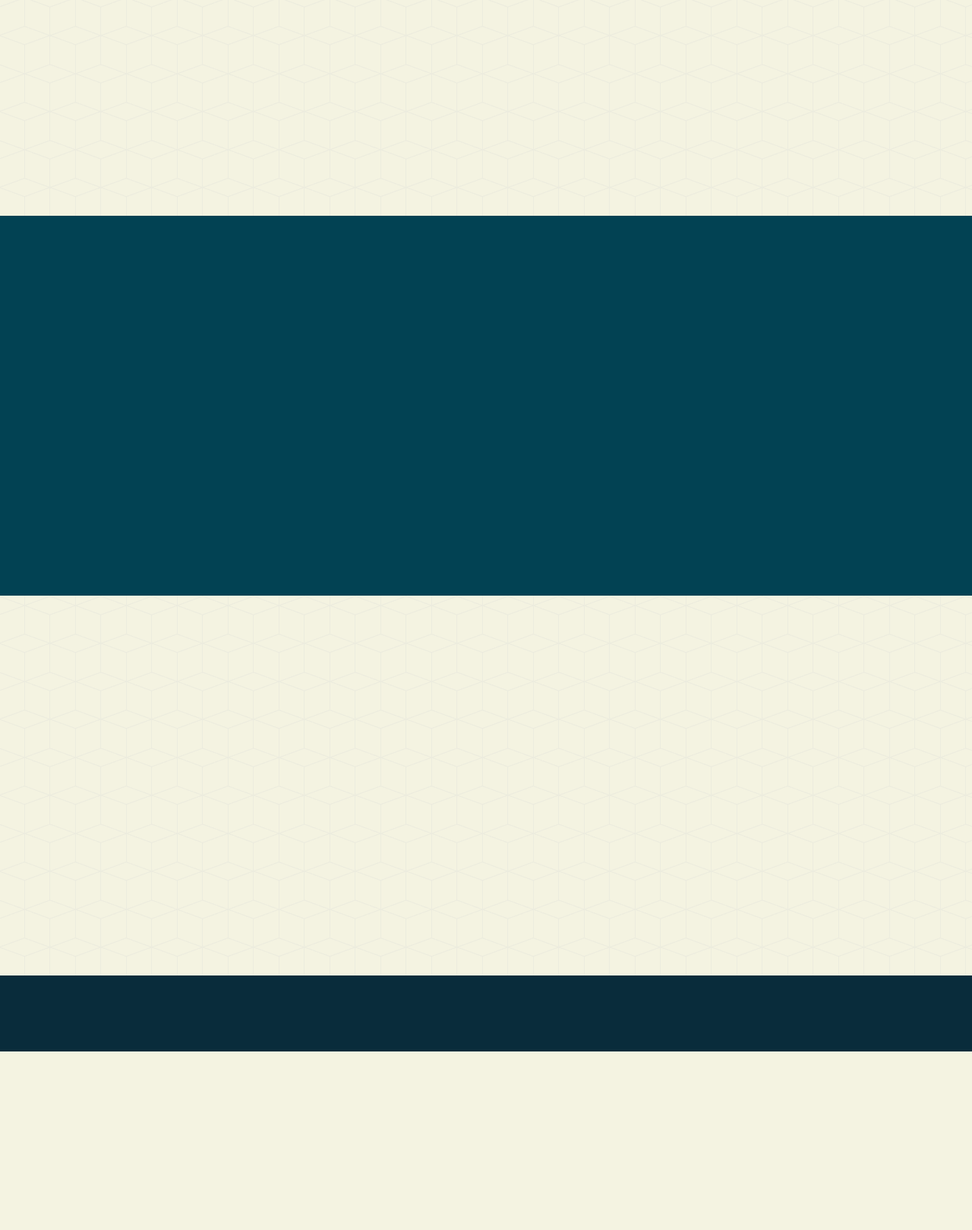
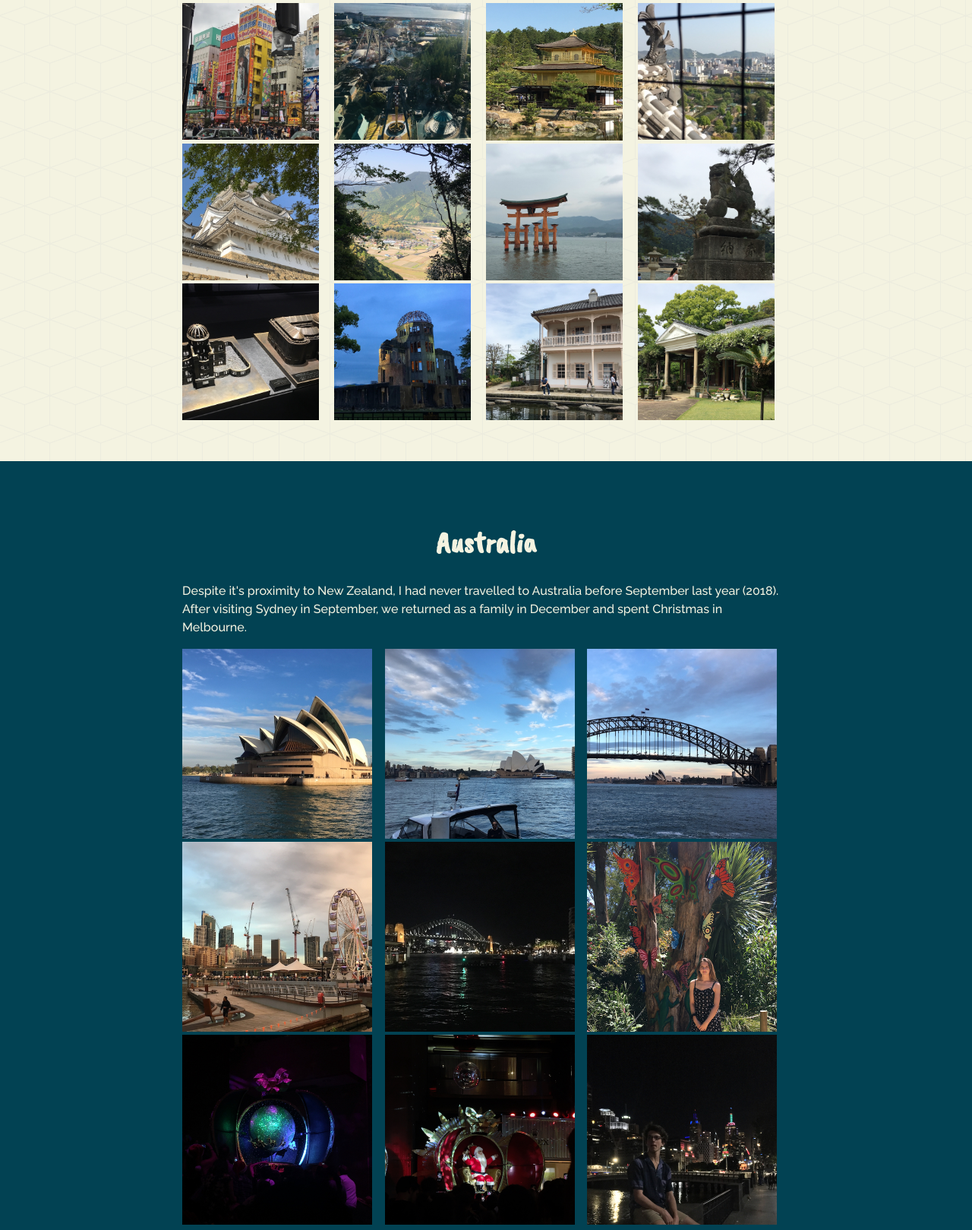
Before and after one commit to annalisa-f/photography-site, a plain HTML site: page index.html in a window 1280 px wide. Shown: the part 1777-3396 px from the top of the page at 76% size. Before the commit the page ends 3161 px from the top, so only its background shows below. Drawn offline with nearby package versions, Linux system fonts and the light colour scheme.

Commit message:
Added More Content

```diff
--- a/index.html
+++ b/index.html
@@ -61,14 +61,47 @@
             <div id="Japanbox">
                 <h1>Japan</h1>
                 <p>I lived in Japan with my family until the age of 8, and my father continues to spend half of each year there although we have moved back to New Zealand. As a result of this I have a very personal connection to Japan, and our family continues to vist the country every few years.</p>
+                <div id="Japphotos">
+                    <a data-fancybox="JapAlbum" href="img/Jap/Jap1Tokyo.jpg"><img src="img/Jap/Jap1Small.jpg"></a>
+                    <a data-fancybox="JapAlbum" href="img/Jap/Jap2Spa.jpg"><img src="img/Jap/Jap2Small.jpg"></a>
+                    <a data-fancybox="JapAlbum" href="img/Jap/Jap4Gold.jpg"><img src="img/Jap/Jap4Small.jpg"></a>
+                    <a data-fancybox="JapAlbum" href="img/Jap/Jap6Himeji.jpg"><img src="img/Jap/Jap6Small.jpg"></a>
+                    <a data-fancybox="JapAlbum" href="img/Jap/Jap7Himeji.jpg"><img src="img/Jap/Jap7Small.jpg"></a>
+                    <a data-fancybox="JapAlbum" href="img/Jap/Jap8Wakayama.jpg"><img src="img/Jap/Jap8Small.jpg"></a>
+                    <a data-fancybox="JapAlbum" href="img/Jap/Jap10Miyajima.jpg"><img src="img/Jap/Jap10Small.jpg"></a>
+                    <a data-fancybox="JapAlbum" href="img/Jap/Jap11Miyajima.jpg"><img src="img/Jap/Jap11Small.jpg"></a>
+                    <a data-fancybox="JapAlbum" href="img/Jap/Jap12Hiroshima.jpg"><img src="img/Jap/Jap12Small.jpg"></a>
+                    <a data-fancybox="JapAlbum" href="img/Jap/Jap13Hiroshima.jpg"><img src="img/Jap/Jap13Small.jpg"></a>
+                    <a data-fancybox="JapAlbum" href="img/Jap/Jap14Glover.jpg"><img src="img/Jap/Jap14Small.jpg"></a>
+                    <a data-fancybox="JapAlbum" href="img/Jap/Jap15Glover.jpg"><img src="img/Jap/Jap15Small.jpg"></a>
+                </div>
             </div>
         </div>
         <div id="Australia">
             <div id="Aussiebox">
+                <h1>Australia</h1>
+                <p>Despite it's proximity to New Zealand, I had never travelled to Australia before September last year (2018). After visiting Sydney in September, we returned as a family in December and spent Christmas in Melbourne.</p>
+                <div id="Aussiephotos">
+                    <a data-fancybox="AussieAlbum" href="img/Aus/Aus1Opera.jpg"><img src="img/Aus/Aus1Small.jpg"></a>
+                    <a data-fancybox="AussieAlbum" href="img/Aus/Aus2Opera.jpg"><img src="img/Aus/Aus2Small.jpg"></a>
+                    <a data-fancybox="AussieAlbum" href="img/Aus/Aus3Bridge.jpg"><img src="img/Aus/Aus3Small.jpg"></a>
+                    <a data-fancybox="AussieAlbum" href="img/Aus/Aus4Syd.jpg"><img src="img/Aus/Aus4Small.jpg"></a>
+                    <a data-fancybox="AussieAlbum" href="img/Aus/Aus5Night.jpg"><img src="img/Aus/Aus5Small.jpg"></a>
+                    <a data-fancybox="AussieAlbum" href="img/Aus/Aus6Garden.jpg"><img src="img/Aus/Aus6Small.jpg"></a>
+                    <a data-fancybox="AussieAlbum" href="img/Aus/Aus7Bauble.jpg"><img src="img/Aus/Aus7Small.jpg"></a>
+                    <a data-fancybox="AussieAlbum" href="img/Aus/Aus8Santa.jpg"><img src="img/Aus/Aus8Small.jpg"></a>
+                    <a data-fancybox="AussieAlbum" href="img/Aus/Aus9Matt.jpg"><img src="img/Aus/Aus9Small.jpg"></a>
+                </div>
             </div>
         </div>
         <div id="contact">
             <div id="contactbox">
+                <h1>Contact Me</h1>
+                <p>Phone: &nbsp; 123 456 7890</p>
+                <p>Email: &nbsp; thisismyemail@gmail.com</p>
+                <p>Address: &nbsp; 123 Some Street, Wellington, New Zealand</p>
+                <div id="social">
+                </div>
             </div>
         </div>
         <div id="footer">
--- a/styles.css
+++ b/styles.css
@@ -106,17 +106,44 @@ p {
     background-image: url(img/cubes.png);
     background-repeat: repeat;
     color: #024253;
+    padding-top: 55px;
 }
 
 #Japanbox {
     width: 800px;
     margin: auto;
+    padding-bottom: 50px;
+}
+
+#Japphotos {
+    display: grid;
+    grid-template-columns: 1fr 1fr 1fr 1fr;
+}
+
+#Japphotos img {
+    max-width: 180px;
 }
 
 #Australia {
     min-height: 500px;
     background-color: #024253;
     color: #F4F3E1;
+    padding-top: 55px;
+    padding-bottom: 50px;
+}
+
+#Aussiebox {
+    width: 800px;
+    margin: auto;
+}
+
+#Aussiephotos {
+    display: grid;
+    grid-template-columns: 1fr 1fr 1fr;
+}
+
+#Aussiephotos img {
+    max-width: 250px;
 }
 
 #contact {
@@ -125,6 +152,18 @@ p {
     background-image: url(img/cubes.png);
     background-repeat: repeat;
     color: #092C3B;
+    padding-top: 40px;
+}
+
+#contactbox {
+    width: 800px;
+    margin: auto;
+    text-align: center;
+}
+
+#social {
+    display: grid;
+    grid-template-columns: 1fr 1fr;
 }
 
 #footer {
```
